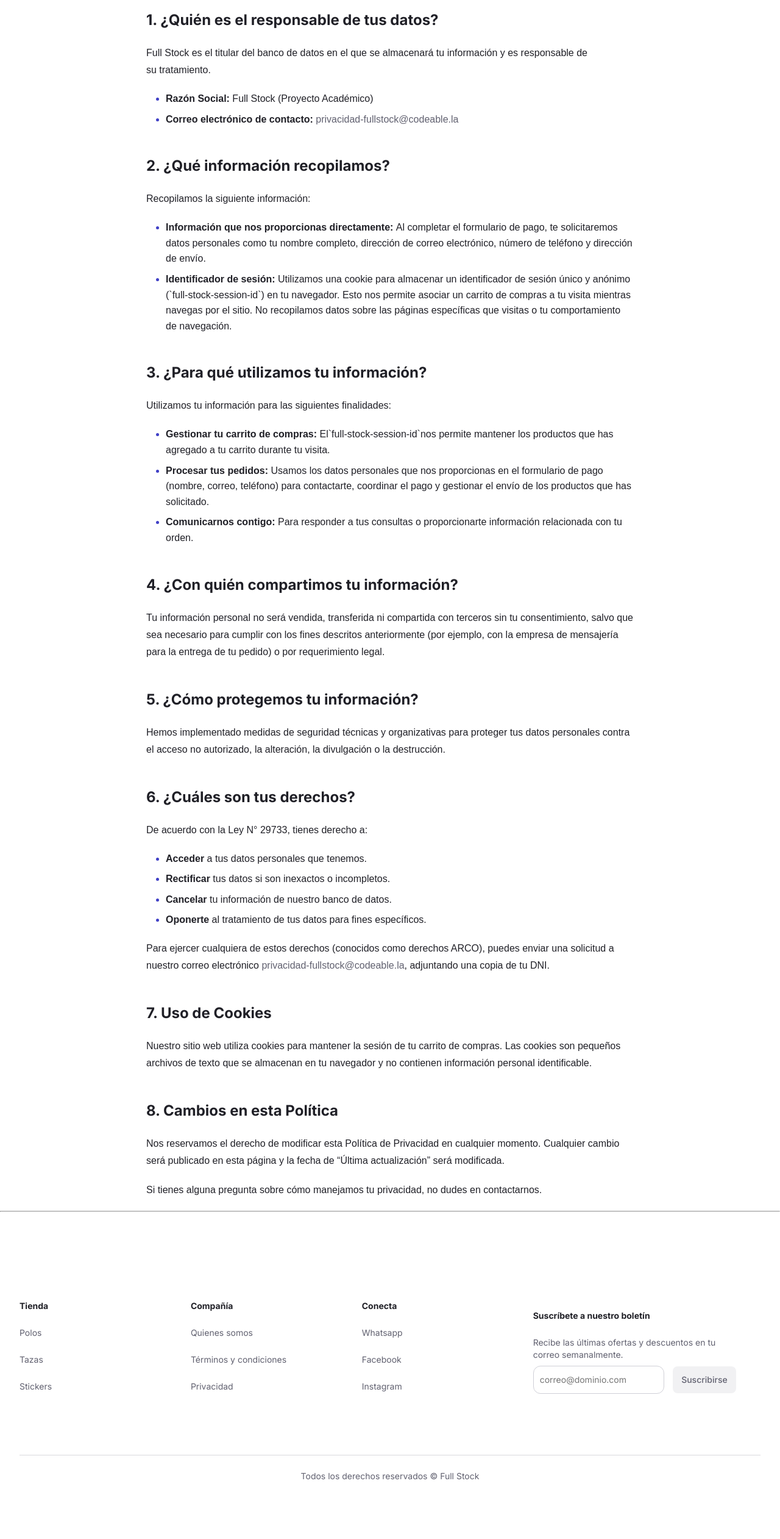
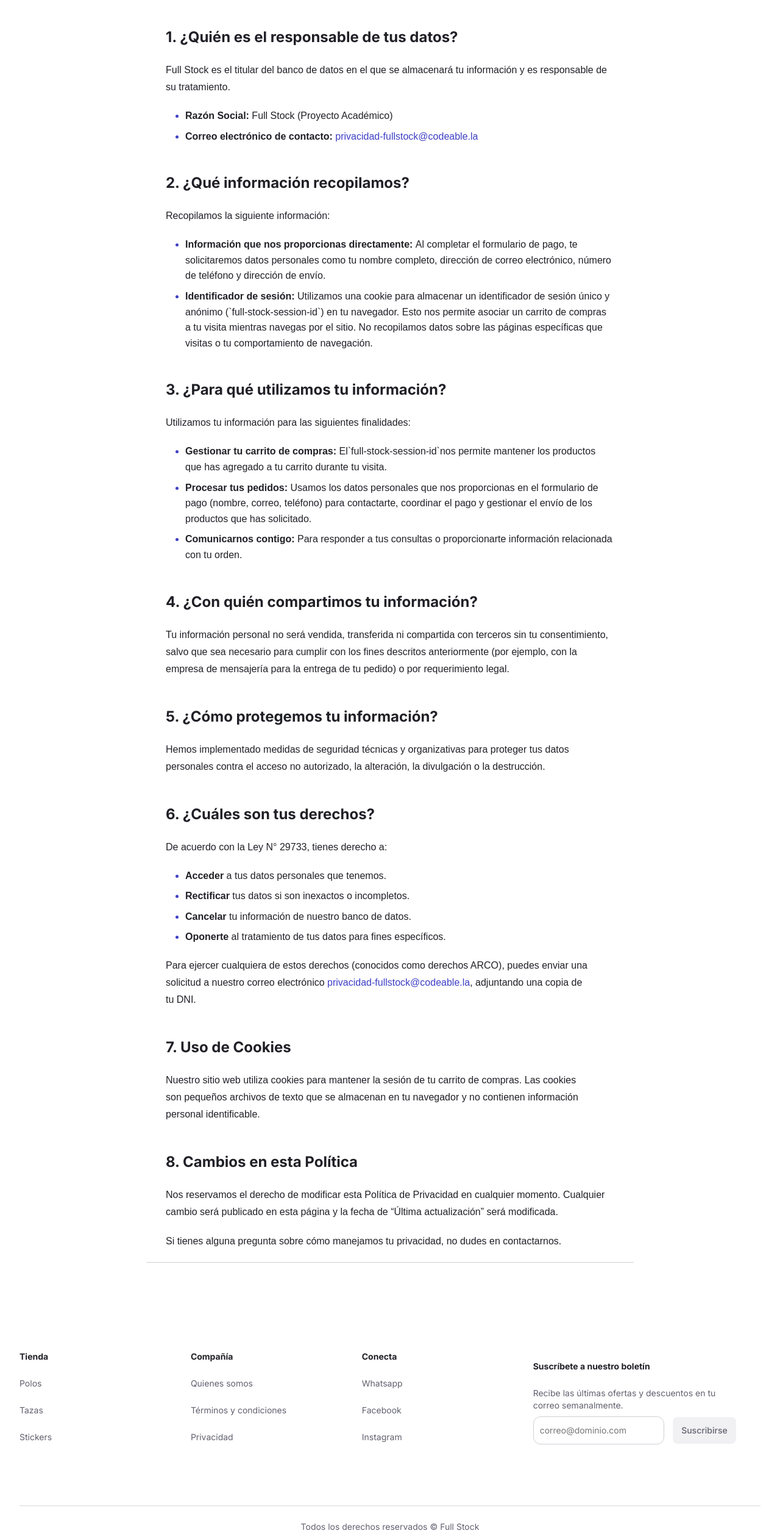
Before and after one commit to DavierAL/fundamentals-november-2025, a plain HTML site: page fullStock/privacy.html in a window 1280 px wide. Shown: the part 277-2800 px from the top of the page at 61% size. Drawn offline with Linux system fonts and the light colour scheme; a web font is replaced by a local one.

Commit message:
edit pages of content

```diff
--- a/fullStock/css/3_components/content.css
+++ b/fullStock/css/3_components/content.css
@@ -7,6 +7,7 @@
     font-family: sans-serif;
     color: var(--foreground);
     line-height: 1.6;
+    border-bottom: 1px solid var(--border);
 }
 
 .content__list li {
@@ -15,6 +16,18 @@
 }
 
 .content__list li::marker {
+    color: var(--accent-foreground);
+}
+
+.privacy__link {
+    color: var(--accent-foreground);
+}
+
+.about__link {
+    color: var(--accent-foreground);
+}
+
+.terms__link {
     color: var(--accent-foreground);
 }
 
--- a/fullStock/privacy.html
+++ b/fullStock/privacy.html
@@ -62,7 +62,7 @@
 
 
 
-    <main class="content">
+    <main class="content container">
       <section class="privacy__section privacy">
         <h1 class="privacy__title">Política de Privacidad</h1>
         <p class="privacy__updated">
@@ -92,7 +92,7 @@
           </li>
           <li>
             <strong>Correo electrónico de contacto:</strong>
-            <a href="mailto:privacidad-fullstock@codeable.la">privacidad-fullstock@codeable.la</a>
+            <a class="privacy__link" href="mailto:privacidad-fullstock@codeable.la">privacidad-fullstock@codeable.la</a>
           </li>
         </ul>
       </section>
@@ -190,7 +190,7 @@
         <p class="privacy__text">
           Para ejercer cualquiera de estos derechos (conocidos como derechos
           ARCO), puedes enviar una solicitud a nuestro correo electrónico
-          <a href="mailto:privacidad-fullstock@codeable.la">
+          <a class="privacy__link" href="mailto:privacidad-fullstock@codeable.la">
             privacidad-fullstock@codeable.la</a>, adjuntando una copia de tu DNI.
         </p>
       </section>
@@ -219,8 +219,7 @@
       </section>
     </main>
 
-    <hr class="footer__hr-top" />
-    <footer class="footer container section-sm">
+    <footer class="footer container section">
       <nav class="footer__nav">
 
         <div class="footer__nav__column">
```
Also changed, not shown: fullStock/about.html (+4 -4 lines), fullStock/terms.html (+7 -5 lines).
